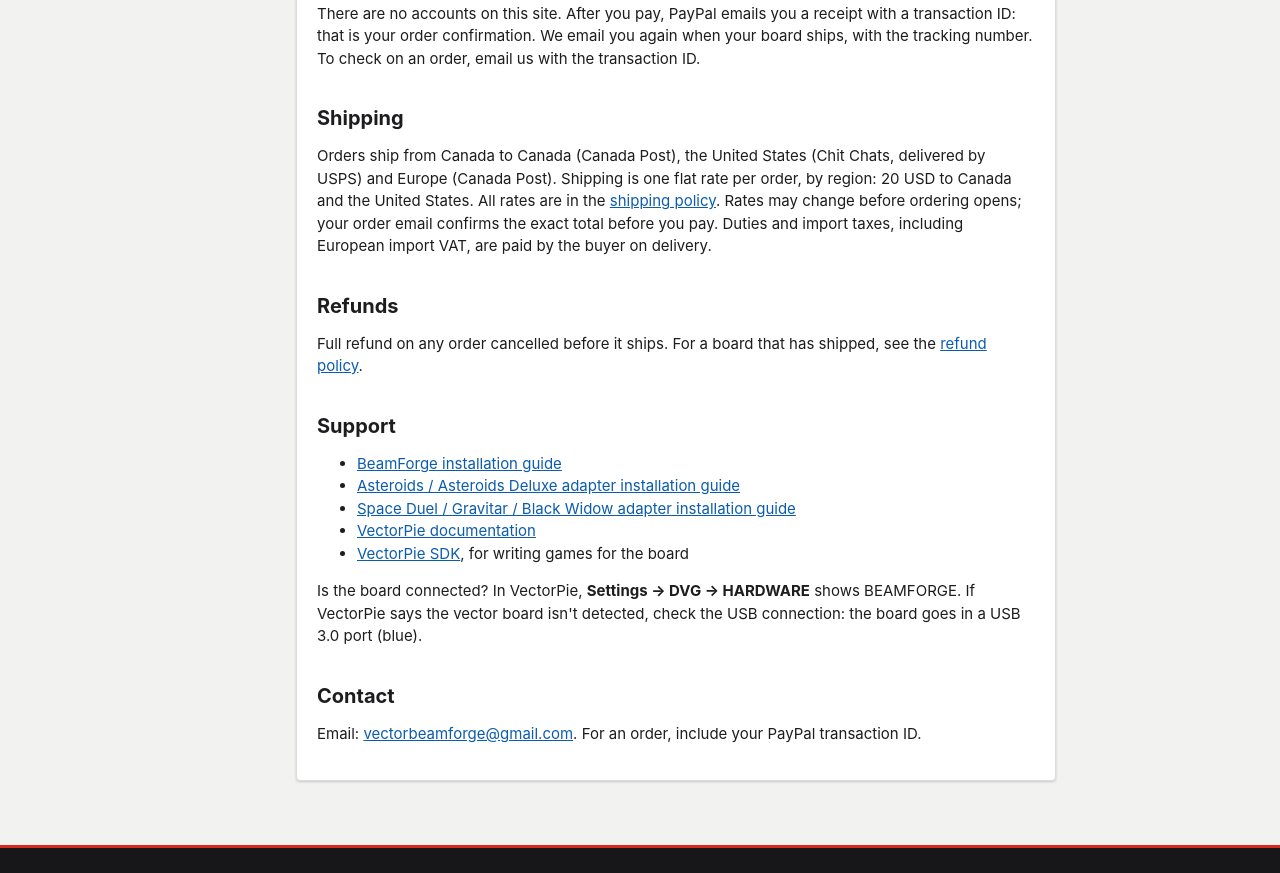
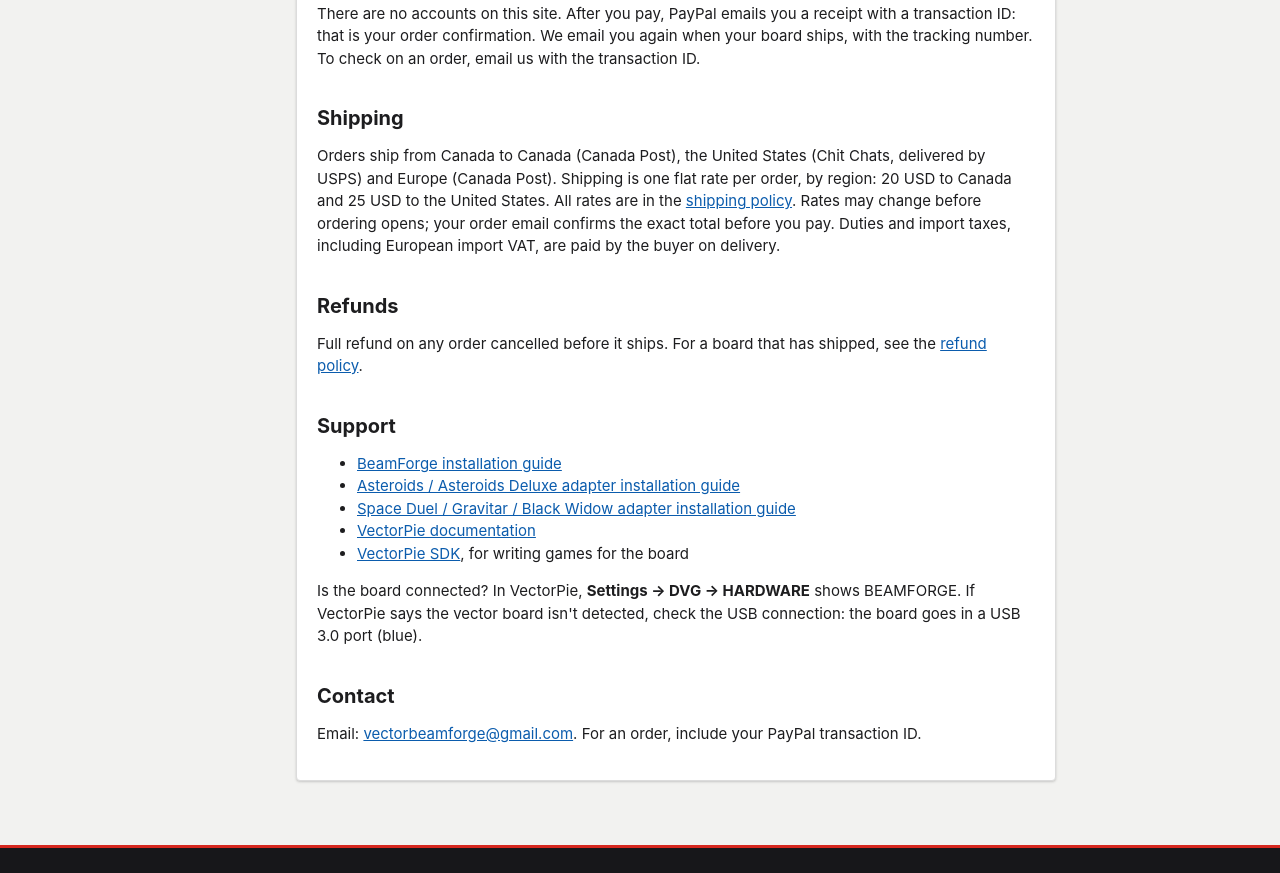
Before and after one commit to Goldfinch2/VectorPie, a plain HTML site: page website/faq.html in a window 1280 px wide. Shown: the part 834-1707 px from the top of the page. Drawn offline with Linux system fonts and the light colour scheme.

Commit message:
Shop: US shipping 25 USD
Co-Authored-By: Claude Opus 5.5 <noreply@anthropic.com>

```diff
--- a/website/faq.html
+++ b/website/faq.html
@@ -41,7 +41,7 @@
       <p>There are no accounts on this site. After you pay, PayPal emails you a receipt with a transaction ID: that is your order confirmation. We email you again when your board ships, with the tracking number. To check on an order, email us with the transaction ID.</p>
 
       <h2 id="shipping">Shipping</h2>
-      <p>Orders ship from Canada to Canada (Canada Post), the United States (Chit Chats, delivered by USPS) and Europe (Canada Post). Shipping is one flat rate per order, by region: 20 USD to Canada and the United States. All rates are in the <a href="policies.html#shipping">shipping policy</a>. Rates may change before ordering opens; your order email confirms the exact total before you pay. Duties and import taxes, including European import VAT, are paid by the buyer on delivery.</p>
+      <p>Orders ship from Canada to Canada (Canada Post), the United States (Chit Chats, delivered by USPS) and Europe (Canada Post). Shipping is one flat rate per order, by region: 20 USD to Canada and 25 USD to the United States. All rates are in the <a href="policies.html#shipping">shipping policy</a>. Rates may change before ordering opens; your order email confirms the exact total before you pay. Duties and import taxes, including European import VAT, are paid by the buyer on delivery.</p>
 
       <h2 id="refunds">Refunds</h2>
       <p>Full refund on any order cancelled before it ships. For a board that has shipped, see the <a href="policies.html#refunds">refund policy</a>.</p>
--- a/website/js/products.js
+++ b/website/js/products.js
@@ -42,7 +42,7 @@ window.SHOP = {
   // are turned back on, PayPal's postage settings must match these.
   shipping: [
     { region: "Canada", carrier: "Canada Post", rate: 20.00 },
-    { region: "United States", carrier: "Chit Chats, delivered by USPS", rate: 20.00 },
+    { region: "United States", carrier: "Chit Chats, delivered by USPS", rate: 25.00 },
     // TODO: real Europe rate once quoted.
     { region: "Europe", carrier: "Canada Post, delivered by the local post", rate: 50.00 }
   ],
```
